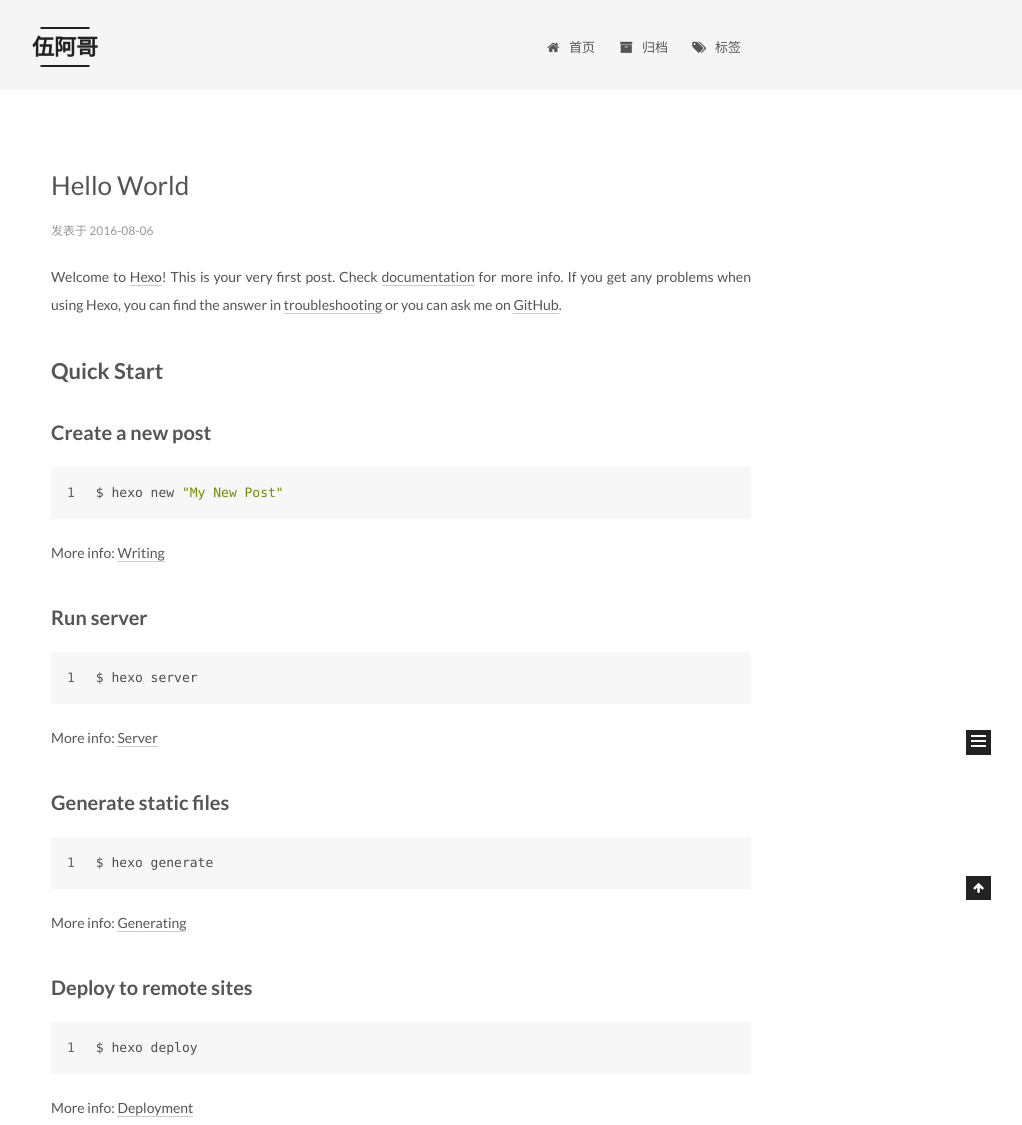
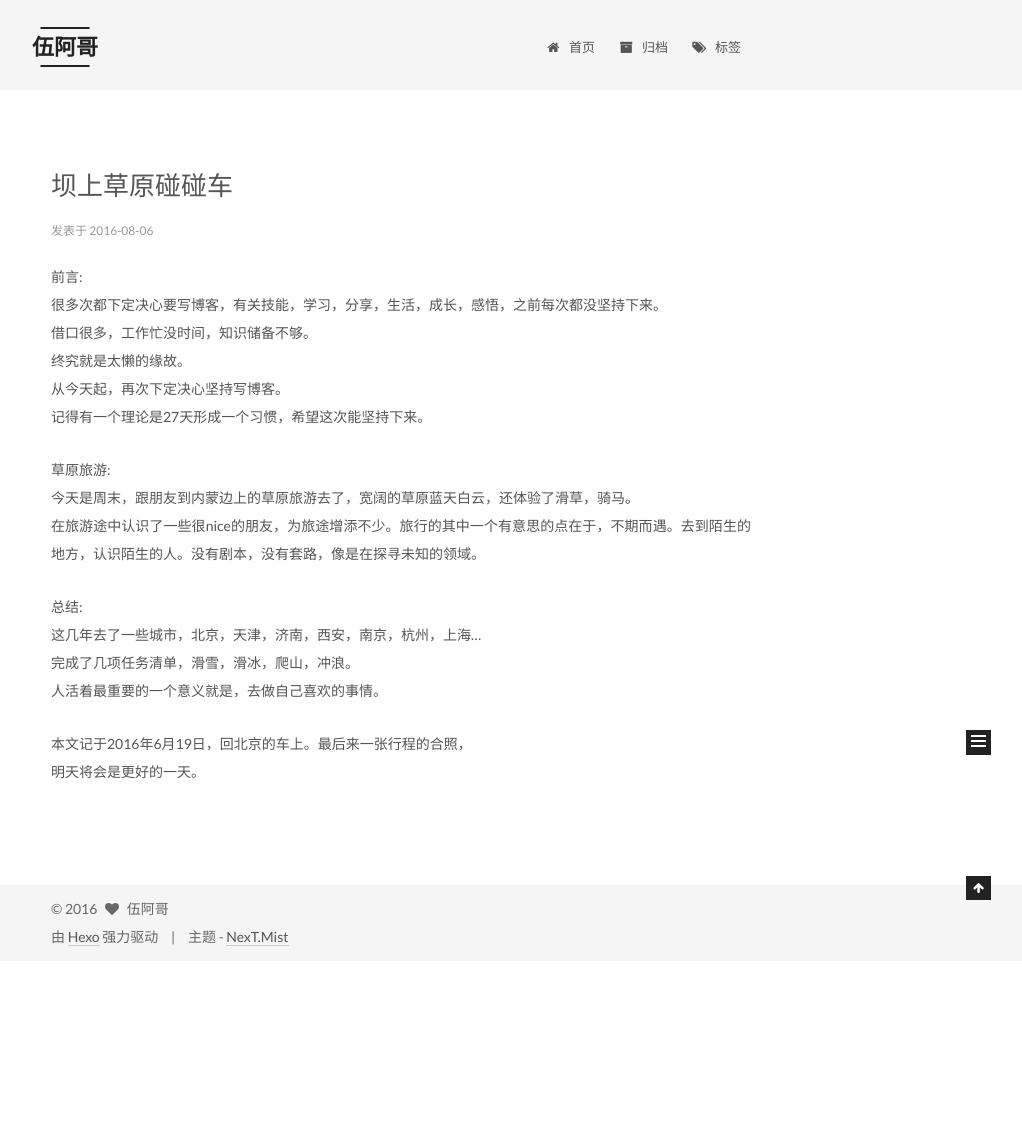
Before and after one commit to wuzhuojun/wuzhuojun.github.io, a plain HTML site: page index.html in a window 1280 px wide. Shown: the top 1125 px of the page, without its empty margins (239-1261 px from the left). After the commit the page ends 961 px from the top, so only its background shows below. Drawn offline with Linux system fonts and the light colour scheme.

Commit message:
Site updated: 2016-08-06 15:27:20

```diff
--- a/css/main.css
+++ b/css/main.css
@@ -1548,7 +1548,7 @@ pre .javascript .function {
   width: 4px;
   height: 4px;
   border-radius: 50%;
-  background: #eb657a;
+  background: #7de98e;
 }
 .links-of-blogroll {
   font-size: 13px;
--- a/index.html
+++ b/index.html
@@ -236,7 +236,7 @@
 
 
                 <a class="post-title-link" href="/2016/08/06/hello-world/" itemprop="url">
-                  Hello World
+                  坝上草原碰碰车
                 </a>
 
 
@@ -279,15 +279,10 @@
 
 
 
-            <p>Welcome to <a href="https://hexo.io/" target="_blank" rel="external">Hexo</a>! This is your very first post. Check <a href="https://hexo.io/docs/" target="_blank" rel="external">documentation</a> for more info. If you get any problems when using Hexo, you can find the answer in <a href="https://hexo.io/docs/troubleshooting.html" target="_blank" rel="external">troubleshooting</a> or you can ask me on <a href="https://github.com/hexojs/hexo/issues" target="_blank" rel="external">GitHub</a>.</p>
-<h2 id="Quick-Start"><a href="#Quick-Start" class="headerlink" title="Quick Start"></a>Quick Start</h2><h3 id="Create-a-new-post"><a href="#Create-a-new-post" class="headerlink" title="Create a new post"></a>Create a new post</h3><figure class="highlight bash"><table><tr><td class="gutter"><pre><div class="line">1</div></pre></td><td class="code"><pre><div class="line">$ hexo new <span class="string">"My New Post"</span></div></pre></td></tr></table></figure>
-<p>More info: <a href="https://hexo.io/docs/writing.html" target="_blank" rel="external">Writing</a></p>
-<h3 id="Run-server"><a href="#Run-server" class="headerlink" title="Run server"></a>Run server</h3><figure class="highlight bash"><table><tr><td class="gutter"><pre><div class="line">1</div></pre></td><td class="code"><pre><div class="line">$ hexo server</div></pre></td></tr></table></figure>
-<p>More info: <a href="https://hexo.io/docs/server.html" target="_blank" rel="external">Server</a></p>
-<h3 id="Generate-static-files"><a href="#Generate-static-files" class="headerlink" title="Generate static files"></a>Generate static files</h3><figure class="highlight bash"><table><tr><td class="gutter"><pre><div class="line">1</div></pre></td><td class="code"><pre><div class="line">$ hexo generate</div></pre></td></tr></table></figure>
-<p>More info: <a href="https://hexo.io/docs/generating.html" target="_blank" rel="external">Generating</a></p>
-<h3 id="Deploy-to-remote-sites"><a href="#Deploy-to-remote-sites" class="headerlink" title="Deploy to remote sites"></a>Deploy to remote sites</h3><figure class="highlight bash"><table><tr><td class="gutter"><pre><div class="line">1</div></pre></td><td class="code"><pre><div class="line">$ hexo deploy</div></pre></td></tr></table></figure>
-<p>More info: <a href="https://hexo.io/docs/deployment.html" target="_blank" rel="external">Deployment</a></p>
+            <p>前言:<br>很多次都下定决心要写博客，有关技能，学习，分享，生活，成长，感悟，之前每次都没坚持下来。<br>借口很多，工作忙没时间，知识储备不够。<br>终究就是太懒的缘故。<br>从今天起，再次下定决心坚持写博客。<br>记得有一个理论是27天形成一个习惯，希望这次能坚持下来。</p>
+<p>草原旅游:<br>今天是周末，跟朋友到内蒙边上的草原旅游去了，宽阔的草原蓝天白云，还体验了滑草，骑马。<br>在旅游途中认识了一些很nice的朋友，为旅途增添不少。旅行的其中一个有意思的点在于，不期而遇。去到陌生的地方，认识陌生的人。没有剧本，没有套路，像是在探寻未知的领域。</p>
+<p>总结:<br>这几年去了一些城市，北京，天津，济南，西安，南京，杭州，上海…<br>完成了几项任务清单，滑雪，滑冰，爬山，冲浪。<br>人活着最重要的一个意义就是，去做自己喜欢的事情。</p>
+<p>本文记于2016年6月19日，回北京的车上。最后来一张行程的合照，<br>明天将会是更好的一天。</p>
 
 
 
```
Also changed, not shown: 2016/08/06/hello-world/index.html (+16 -21 lines), archives/2016/08/index.html (+1 -1 lines), archives/2016/index.html (+1 -1 lines), archives/index.html (+1 -1 lines).
